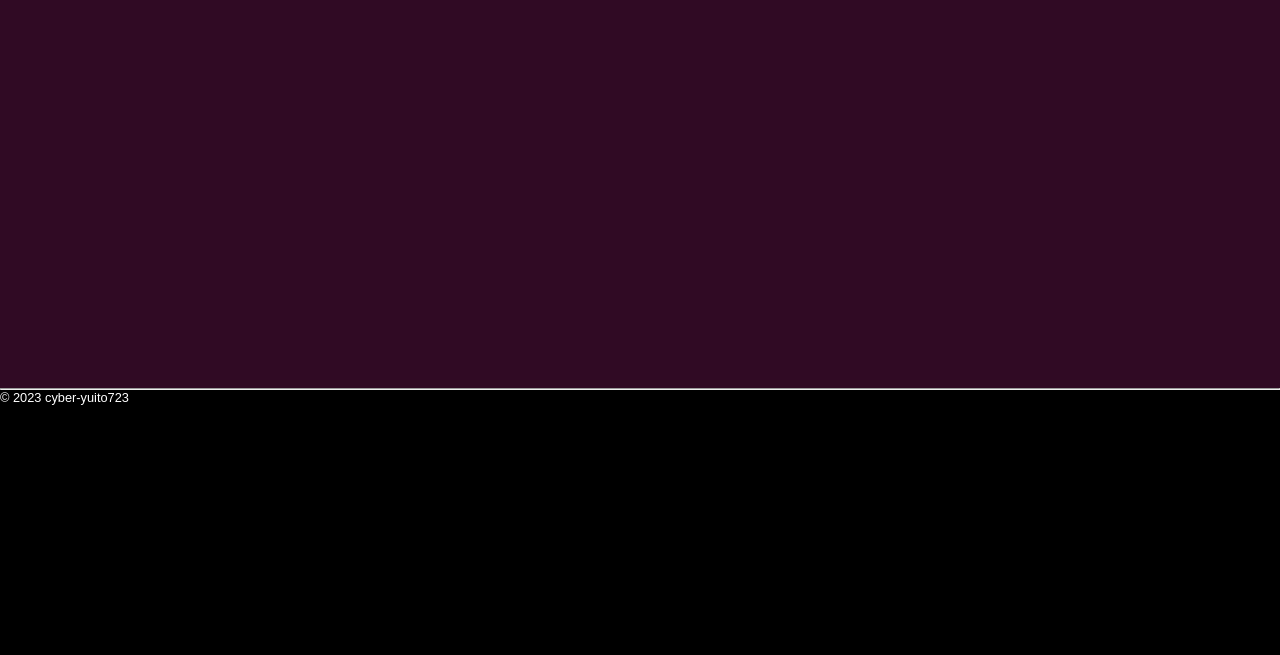
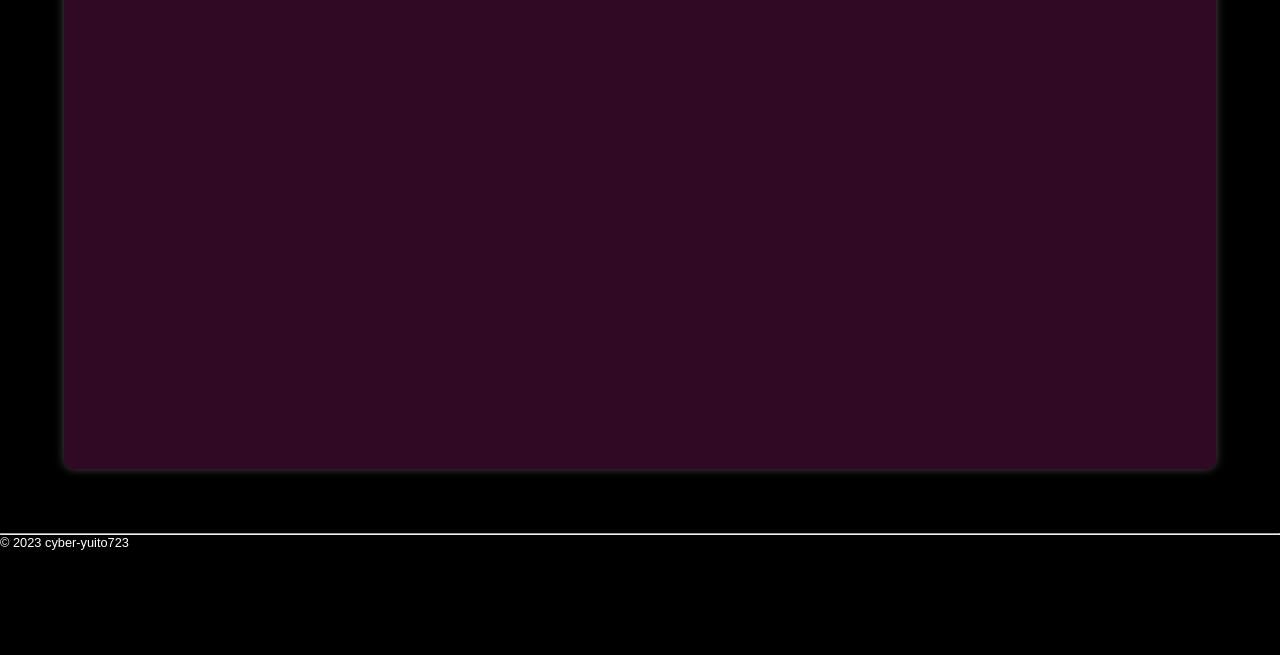
Before and after one commit to cyber-yuito723/cyber-yuito723, a plain HTML site: page index.html in a window 1280 px wide. Shown: the part 145-800 px from the top of the page. Drawn offline with Linux system fonts and the light colour scheme; some packages are replaced by stand-ins of ours; a web font is replaced by a local one.

Commit message:
20230727

```diff
--- a/css/style.css
+++ b/css/style.css
@@ -8,15 +8,25 @@ body {
     font-family: 'M PLUS 1', sans-serif;
 }
 
+h1 {
+    color: #FFFFFF;
+}
+
 a {
     text-decoration: none;
 }
 
 /* header
 ------------------------------ */
+header {
+    margin: 5%;
+    filter: drop-shadow(0 0 5px #484848);
+}
+
 header .title-bar {
     width: 100%;
     height: 50px;
+    border-radius: 10px 10px 0 0;
     display: flex;
     justify-content: space-between;
     background-color: #2C2C2C;
@@ -35,7 +45,6 @@ header .header-left img {
 header .header-left h1 {
     line-height: 50px;
     font-size: 15px;
-    color: #FFFFFF;
 }
 
 header .header-right {
@@ -50,6 +59,10 @@ header .header-right img {
 }
 
 header .shell {
+    width: 100%;
+    height: 500px;
+    padding: 5px;
+    border-radius: 0 0 10px 10px;
     background-color: #300A24;
     font-size: 20px;
     font-family: 'M PLUS 1 Code', sans-serif;
--- a/index.html
+++ b/index.html
@@ -28,10 +28,6 @@
       </div>
       <div class="shell">
         <p><span class="green">cyber-yuito723@cyber-yuito723.com</span>:<span class="blue">~</span>$ Hello World!</p>
-        <p>
-          <br><br><br><br><br><br><br><br><br><br>
-          <br><br><br><br><br><br><br><br><br><br>
-        </p>
       </div>
     </header>
     <main>
```
